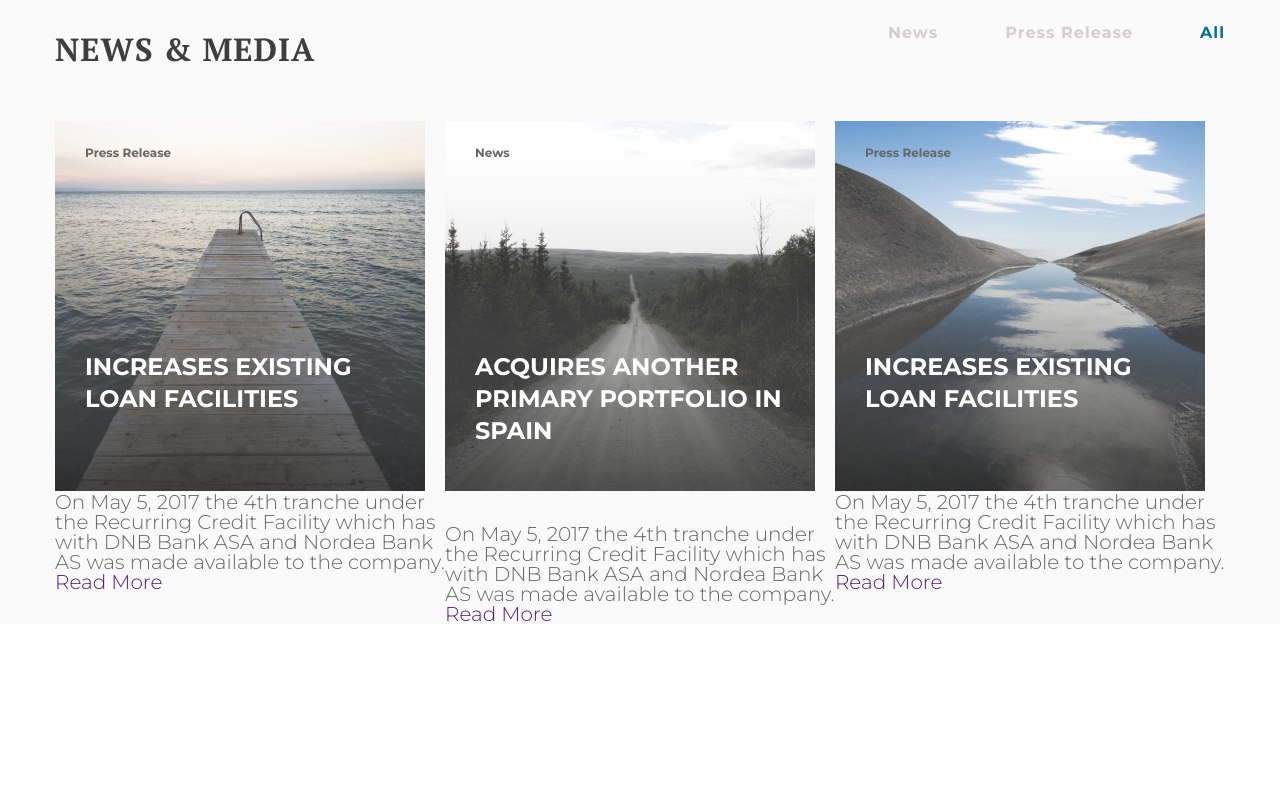
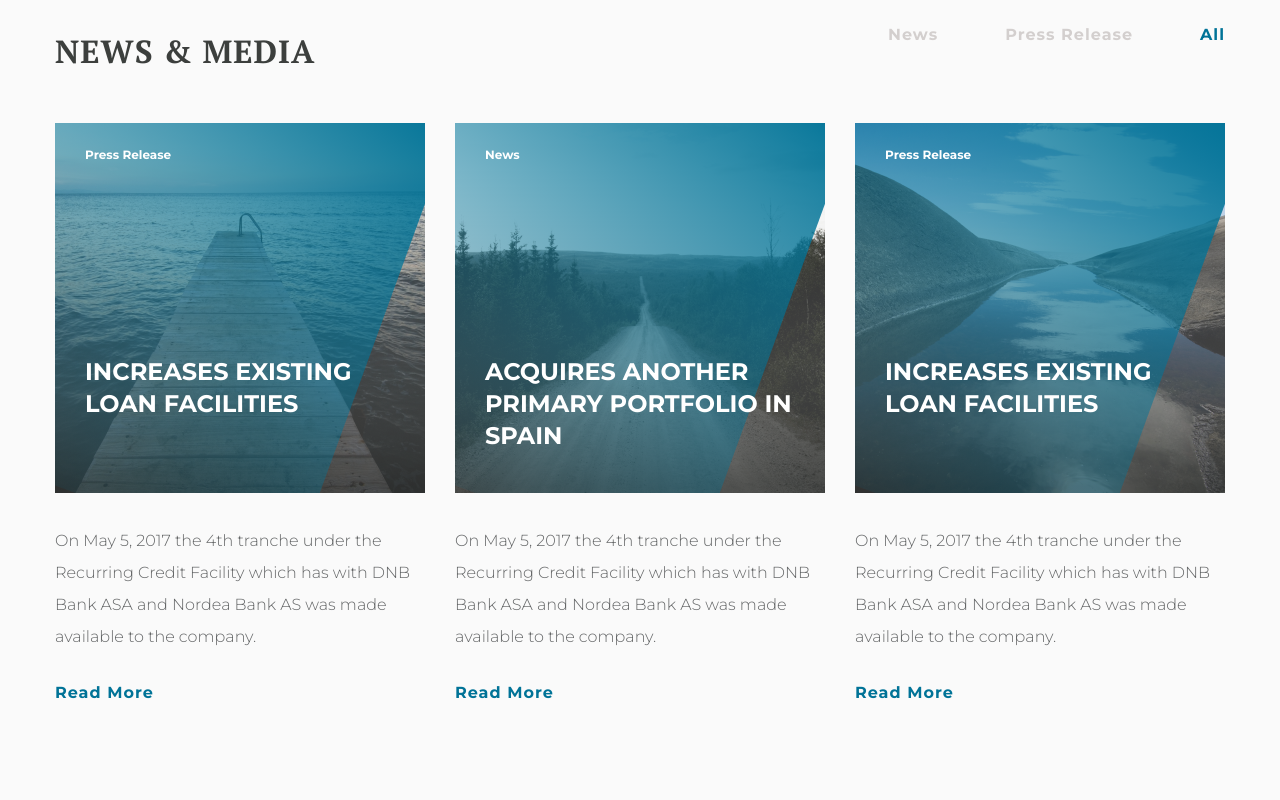
Before and after one commit to kettl96/first_project, a plain HTML site: page studies_project/Business/Business.html in a window 1280 px wide. Shown: the part 1000-1800 px from the top of the page. Before the commit the page ends 1624 px from the top, so only its background shows below. Drawn offline with Linux system fonts and the light colour scheme.

Commit message:
complete/business

```diff
--- a/studies_project/Business/Business.css
+++ b/studies_project/Business/Business.css
@@ -43,7 +43,6 @@ table {
 }
 html,
 body {
-  height: 1440px;
   font-weight: 300;
   font-family: "Montserrat", "PT Serif";
   font-size: 20px;
@@ -159,14 +158,23 @@ a {
 
 }
 .main__texts {
+  display: flex;
+  flex-wrap: wrap;
+  justify-content: center;
 
 }
 .main-block__text {
+
   padding: 48px 0;
-  min-width: 970px;
+  max-width: 970px;
   font-weight: 300;
   font-size: 20px;
   line-height: 180%;
+}
+@media (min-weidth: 1044px) {
+  .main-block__text {
+    flex: 0 1 auto;
+  }
 }
 .main-block__buttons {
   display: flex;
@@ -181,7 +189,8 @@ a {
   line-height: 100%;
   letter-spacing: 1px;
   padding: 20px 20px;
-transition: all 0.3s ease 0s;
+  border: 1px solid #007397;
+  transition: all 0.3s ease 0s;
 
 }
 .main-block__button:hover {
@@ -189,6 +198,7 @@ transition: all 0.3s ease 0s;
   color: #007397;
   border: 1px solid #007397;
 }
+
 .main-block__image {
   position: relative;
   display: flex;
@@ -198,10 +208,31 @@ transition: all 0.3s ease 0s;
 }
 
 
+
 .main-block__image img {
   width: 1170px;
   padding: 0 135px;
   box-sizing: content-box;
+}
+._ibg {
+  position: relative;
+  width: 100%;
+  height: 100%;
+  top: 0;
+  left: 0;
+  overflow: hidden;
+
+}
+._ibg::after {
+  content: '';
+  transform: rotate(20deg);
+  position: absolute;
+  width: 450px;
+  height: 130%;
+  left: -118px;
+  top: -95px;
+  background-image: linear-gradient(198deg, #007397 0%, rgba(0, 115, 151, 0) 100%);
+
 }
 
 /* --------investor------------- */
@@ -335,7 +366,123 @@ color: #007397;
 
 }
 
-.media__column {
+/* ----media------- */
+
+.page__media {
+
+
+}
+.page-media__container {
+}
+.page-media__body {
+ display: flex;
+ flex-wrap: wrap;
+ justify-content: space-between;
+ align-items: center;
+}
+.page-media__column {
+  max-width: 370px;
+  flex: 1 1 33.333%;
+}
+
+.page-media__item {
+}
+.page-media__image {
+}
+.page-media__image {
+  max-height: 370px;
+
+}
+.page-media__header {
+  position: absolute;
+  color: white;
+  font-weight: 700;
+  font-size: 12px;
+  line-height: 133%;
+
+  margin: -346px 30px;
+}
+.page-media__title {
+  max-width: 320px;
+  position: absolute;
+  color: white;
+  font-weight: 700;
+  font-size: 24px;
+  line-height: 133%;
+  color: white;
+  text-transform: uppercase;
+  margin: -137px 30px;
+
+}
+.page-media__text {
+margin: 32px 0 0 0;
+font-family: Montserrat;
+font-weight: 400;
+font-size: 16px;
+line-height: 200%;
+}
+.page-media__button {
+  padding: 32px 0;
+  color: #007397;
+  font-weight: 700;
+  font-size: 16px;
+  line-height: 100%;
+  letter-spacing: 1px;
+}
+.page-media__link {
+  color: #007397;
+
+}
+
+/* ----map---- */
+
+.page__location {
+}
+.page__container {
+  margin-top: 104px;
+}
+
+.page-location__title {
+  padding: 44px 0;
+  font-weight: 700;
+  font-size: 32px;
+  line-height: 150%;
+  letter-spacing: 1px;
+  text-transform: uppercase;
+  font-family: PT Serif;
+  color: #3C3F3D;
+}
+.page-location__map {
+}
+
+
+
+.footer {
+}
+.footer-container {
+}
+._container {
+}
+.footer-column {
+  display: flex;
+  justify-content: space-between;
+  margin-top: 44px;
+  margin-bottom: 44px;
+}
+.footer-item {
+  display: flex;
+  font-weight: 700;
+  font-size: 12px;
+  line-height: 30px;
+
+
+}
+.footer-nav {
+}
+.footer-link {
+  padding-left: 30px;
+}
+/* .media__column {
   flex: 0 1 33.333%;
 
 }
@@ -349,7 +496,7 @@ justify-content: center;
   font-weight: 700;
   font-size: 12px;
   line-height: 133%;
-  /* color: white; */
+
   margin: 24px 30px;
 }
 
@@ -374,4 +521,4 @@ margin-bottom: 20px;
 .media__button {
 }
 .media_link {
-}
+} */
--- a/studies_project/Business/Business.html
+++ b/studies_project/Business/Business.html
@@ -41,7 +41,7 @@
     </header>
     <main>
       <div class="page__main-block main-block">
-        <div class="main-block__image">
+        <div class="main-block__image _ibg">
           <img src="/studies_project/Business/img/111.jpg" alt="cover">
           <div class="main__tittle">
             <h1 class="main-block__tittle">Building a high growth, high quality debt management services company</h1>
@@ -115,7 +115,78 @@
               </ul>
             </nav>
           </div>
-          <div class="page-news__column">
+        </div>
+      </section>
+      <div class="page__media">
+        <div class="page-media__container _container">
+          <div class="page-media__body">
+            <div class="page-media__column">
+              <div class="page-media__item">
+                <div class="page-media__image _ibg _ibg-media">
+                  <img src="/studies_project/Business/img/news&media/1.png" alt="news">
+                </div>
+                <div class="page-media__header">Press Release</div>
+                <div class="page-media__title">increases existing loan facilities</div>
+                <div class="page-media__text">
+                  On May 5,  2017 the 4th tranche under the
+                  Recurring Credit Facility which has with DNB Bank ASA and Nordea Bank AS was made available to the company.
+                </div>
+                <div class="page-media__button">
+                  <a href="" class="page-media__link">Read More</a>
+                </div>
+              </div>
+            </div>
+            <div class="page-media__column">
+              <div class="page-media__item">
+                <div class="page-media__image _ibg _ibg-media">
+                  <img src="/studies_project/Business/img/news&media/2.png" alt="news">
+                </div>
+                <div class="page-media__header">News</div>
+                <div class="page-media__title">acquires another primary portfolio in spain</div>
+                <div class="page-media__text">
+                  On May 5,  2017 the 4th tranche under the
+                  Recurring Credit Facility which has with DNB Bank ASA and Nordea Bank AS was made available to the company.
+                </div>
+                <div class="page-media__button">
+                  <a href="" class="page-media__link">Read More</a>
+                </div>
+              </div>
+            </div>
+            <div class="page-media__column">
+              <div class="page-media__item">
+                <div class="page-media__image _ibg _ibg-media">
+                  <img class="" src="/studies_project/Business/img/news&media/3.png" alt="news">
+                </div>
+                <div class="page-media__header">Press Release</div>
+                <div class="page-media__title">increases existing loan facilities</div>
+                <div class="page-media__text">
+                  On May 5,  2017 the 4th tranche under the
+                  Recurring Credit Facility which has with DNB Bank ASA and Nordea Bank AS was made available to the company.
+                </div>
+                <div class="page-media__button">
+                  <a href="" class="page-media__link">Read More</a>
+                </div>
+              </div>
+            </div>
+          </div>
+        </div>
+      </div>
+      <div class="page__location">
+        <div class="page__container _container">
+        <div class="page-location__title">
+          Learn more about Us in your country
+        </div>
+        <div class="page-location__map">
+          <img src="/studies_project/Business/img/Map.jpg" alt="map">
+        </div>
+      </div>
+
+      </div>
+
+
+
+
+      <!-- <div class="page-news__column">
         <div class="media__column">
           <div class="media__image">
             <img src="/studies_project/Business/img/news&media/1.png" alt="news">
@@ -157,17 +228,23 @@
             <a href="" class="media_link">Read More</a>
           </div>
         </div>
+      </div> -->
+    </main>
+    <footer class="footer">
+      <div class="footer-container _container">
+        <div class="footer-column">
+          <div class="footer-item">
+            Business 2017
           </div>
+          <div class="footer-nav">
+            <ul class="footer-item">
+              <li><a href="" class="footer-link">Terms & Conditions</a></li>
+              <li><a href="" class="footer-link">Privacy Policy</a></li>
+            </ul>
 
           </div>
-
-      </section>
-
-
-
-    </main>
-    <footer>
-
+        </div>
+      </div>
     </footer>
   </div>
 </body>
```
Also changed, not shown: studies_project/Relvise/Relvise.html (+1 -0 lines), test-proj/testall.css (added, +10 -0 lines), test-proj/testall.html (added, +16 -0 lines), studies_project/Business/img/Map.jpg (added). Lines whose indentation alone changed are shown as unchanged.
